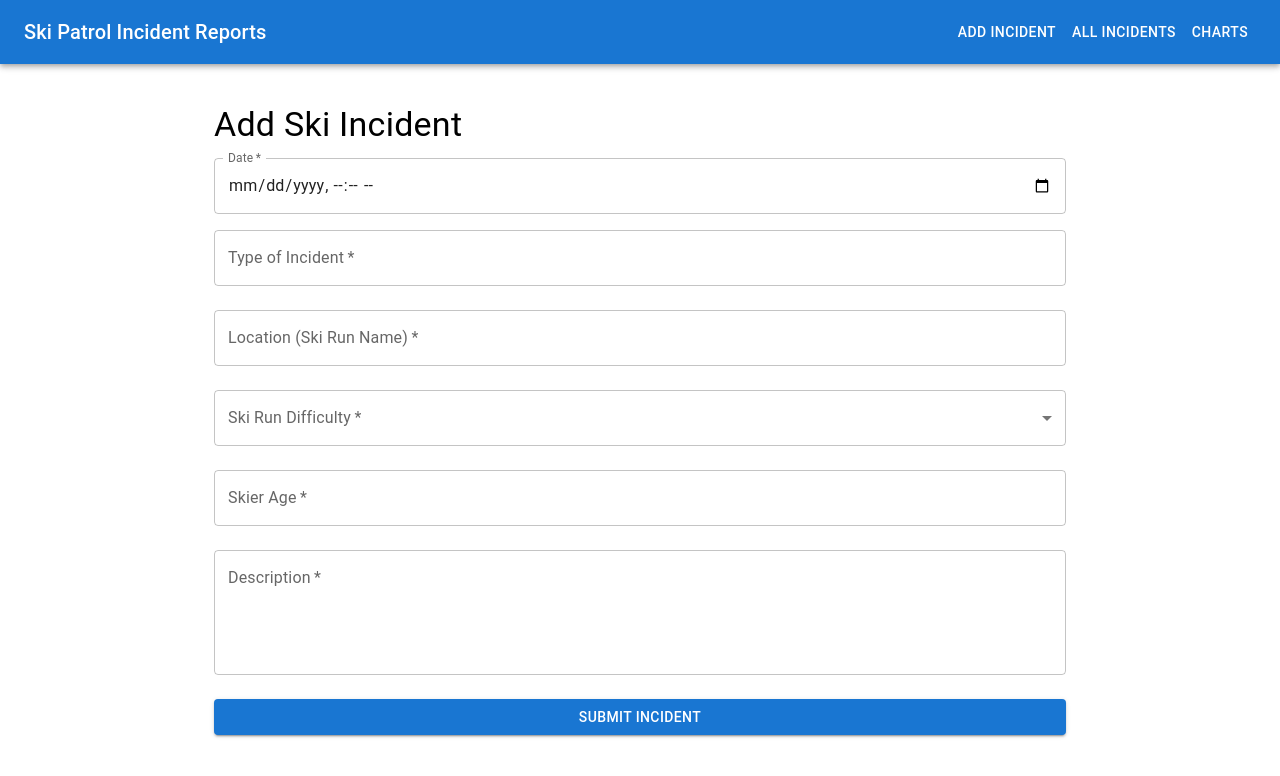
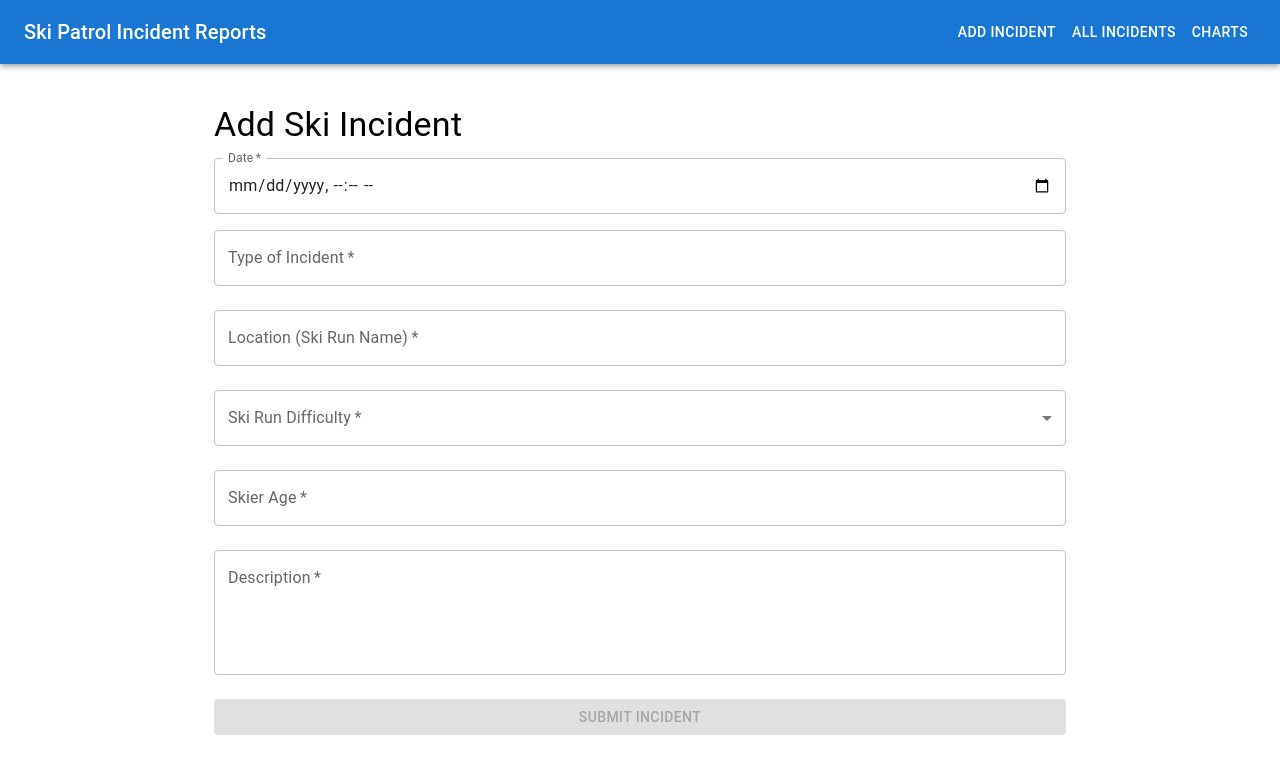
Before and after one commit to KlamChowder1/SkiPatrolIncidents, a React (Create React App) app in the folder ski-patrol-incidents/: page /add-incident in a window 1280 px wide. Shown: the top 776 px of the page. Built offline with nearby package versions, Linux system fonts and the light colour scheme.

Commit message:
fixed form

```diff
--- a/ski-patrol-incidents/src/components/AddIncidentForm.jsx
+++ b/ski-patrol-incidents/src/components/AddIncidentForm.jsx
@@ -5,11 +5,10 @@ import {
   Button,
   Typography,
   Box,
-  Alert,
-  Snackbar,
   MenuItem,
   FormControl,
 } from '@mui/material';
+import { useSnackbar } from '../hooks/useSnackbar';
 
 export default function AddIncidentForm() {
   // TODO:check if I should camelCase or snake_case this
@@ -23,7 +22,7 @@ export default function AddIncidentForm() {
     skier_age: '',
     description: '',
   });
-  const [openSnackbar, setOpenSnackbar] = useState(false);
+  const { showSnackbar } = useSnackbar();
 
   const handleChange = (e) => {
     const { name, value } = e.target;
@@ -64,13 +63,24 @@ export default function AddIncidentForm() {
           skier_age: '',
           description: '',
         });
-        setOpenSnackbar(true);
+        showSnackbar('Incident submitted successfully!', 'success');
       } else {
-        console.error('ERROR');
+        showSnackbar('Failed to submit the incident!', 'error');
       }
     } catch (e) {
-      console.log(e);
+      showSnackbar('Failed to submit the incident!', 'error');
     }
+  };
+
+  const isFormValid = () => {
+    return (
+      formData.datetime &&
+      formData.type_of_incident &&
+      formData.ski_run.name &&
+      formData.ski_run.difficulty &&
+      formData.skier_age &&
+      formData.description
+    );
   };
 
   return (
@@ -79,6 +89,7 @@ export default function AddIncidentForm() {
         <Typography variant="h4" gutterBottom>
           Add Ski Incident
         </Typography>
+        <form onSubmit={handleSubmit}>
           <FormControl fullWidth>
             <TextField
               label="Date"
@@ -149,22 +160,13 @@ export default function AddIncidentForm() {
               color="primary"
               sx={{ mt: 2 }}
               fullWidth
-            onClick={handleSubmit}
+              disabled={!isFormValid()}
             >
               Submit Incident
             </Button>
           </FormControl>
+        </form>
       </Box>
-      <Snackbar
-        open={openSnackbar}
-        autoHideDuration={2000}
-        onClose={() => setOpenSnackbar(false)}
-        anchorOrigin={{ vertical: 'bottom', horizontal: 'center' }}
-      >
-        <Alert severity="success" sx={{ width: '100%' }}>
-          Incident Submitted Successfully!
-        </Alert>
-      </Snackbar>
     </Container>
   );
 }
```
Lines whose indentation alone changed are shown as unchanged.
